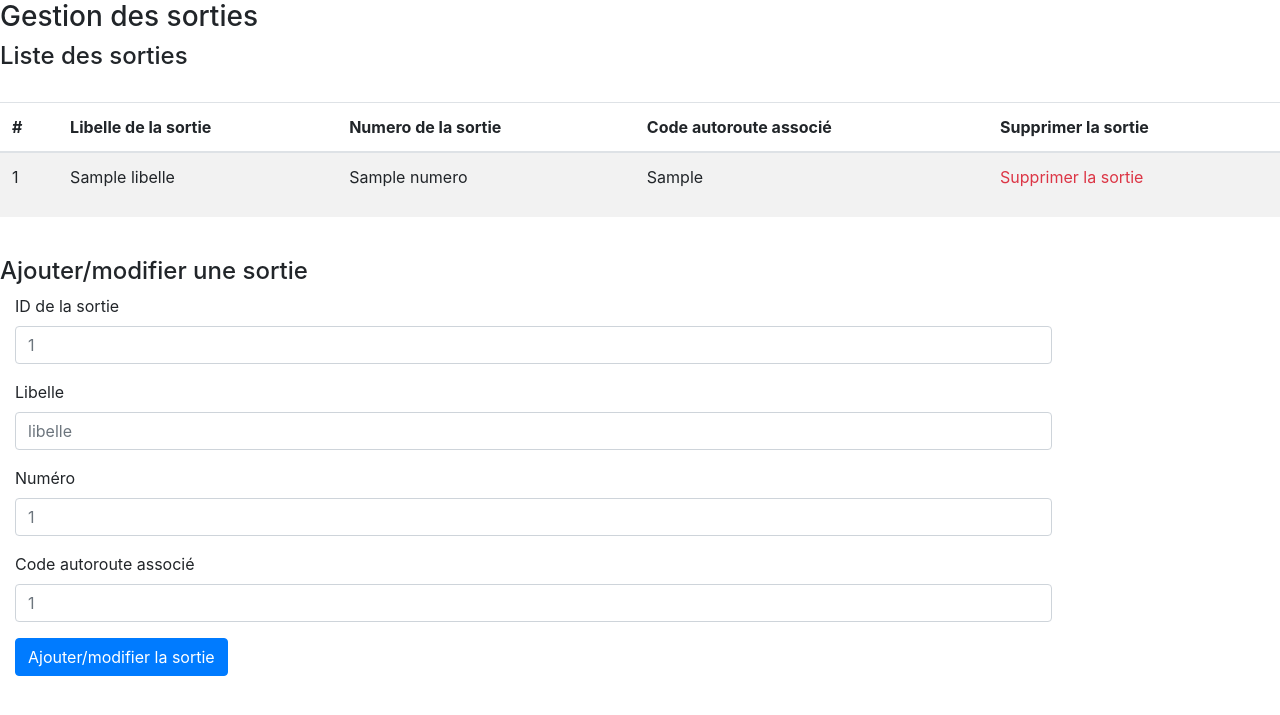
After one commit to MrWazaby/gestion-autoroute, a PHP site: template views/exits.php in a window 1280 px wide. The commit adds this page. Shown: the top 715 px of the page. Run offline with PHP 8.4, Linux system fonts and the light colour scheme; the template is opened without the code that fills it: most values are stand-ins (such as "Sample title", 1, 10 or a date in 2020); some libraries are stand-ins or nearby versions.

Commit message:
Add exits gestion

```diff
--- a/views/admin.php
+++ b/views/admin.php
@@ -17,7 +17,7 @@
       <?php include("views/routes.php"); ?>
     </div>
     <div class="tab-pane fade<?php echo getPagePane('exits'); ?>" id="exits">
-      Sorties
+      <?php include("views/exits.php"); ?>
     </div>
     <div class="tab-pane fade<?php echo getPagePane('sections'); ?>" id="sections">
       Troncons
--- /dev/null
+++ b/views/exits.php
@@ -0,0 +1,60 @@
+<h3>Gestion des sorties</h3>
+<h4>Liste des sorties</h4>
+<br>
+<table class="table table-striped table-hover ">
+  <thead>
+    <tr>
+      <th>#</th>
+      <th>Libelle de la sortie</th>
+      <th>Numero de la sortie</th>
+      <th>Code autoroute associé</th>
+      <th>Supprimer la sortie</th>
+    </tr>
+  </thead>
+  <tbody>
+    <?php foreach ($exits as $exit) { ?>
+      <tr>
+        <td><?php echo($exit["idSortie"]) ?></td>
+        <td><?php echo($exit["Libelle"]) ?></td>
+        <td><?php echo($exit["Numero"]) ?></td>
+        <td><?php echo($exit["CodA"]) ?></td>
+        <td><a href="admin.php?deleteExit=<?php echo($exit["idSortie"]) ?>&amp;page=exits"><p class="text-danger">Supprimer la sortie</p></a></td>
+      </tr>
+    <?php } ?>
+  </tbody>
+</table>
+<br>
+<h4>Ajouter/modifier une sortie</h4>
+<form class="form-horizontal" method="post" action="admin.php?page=exits">
+  <fieldset>
+    <div class="form-group">
+      <label for="inputIds" class="col-lg-2 control-label">ID de la sortie</label>
+      <div class="col-lg-10">
+        <input class="form-control" id="inputIds" placeholder="1" type="text" name="exitId">
+      </div>
+    </div>
+    <div class="form-group">
+      <label for="inputLibelle" class="col-lg-2 control-label">Libelle</label>
+      <div class="col-lg-10">
+        <input class="form-control" id="inputLibelle" placeholder="libelle" type="text" name="exitLabel">
+      </div>
+    </div>
+    <div class="form-group">
+      <label for="inputNumero" class="col-lg-2 control-label">Numéro</label>
+      <div class="col-lg-10">
+        <input class="form-control" id="inputNumero" placeholder="1" type="text" name="exitNumero">
+      </div>
+    </div>
+    <div class="form-group">
+      <label for="inputcoda" class="col-lg-2 control-label">Code autoroute associé</label>
+      <div class="col-lg-10">
+        <input class="form-control" id="inputcoda" placeholder="1" type="text" name="exitCodA">
+      </div>
+    </div>
+    <div class="form-group">
+      <div class="col-lg-10 col-lg-offset-2">
+        <button type="submit" class="btn btn-primary">Ajouter/modifier la sortie</button>
+      </div>
+    </div>
+  </fieldset>
+</form>
```
Also changed, not shown: controllers/admin.php (+9 -0 lines), models/admin.php (+41 -0 lines).
